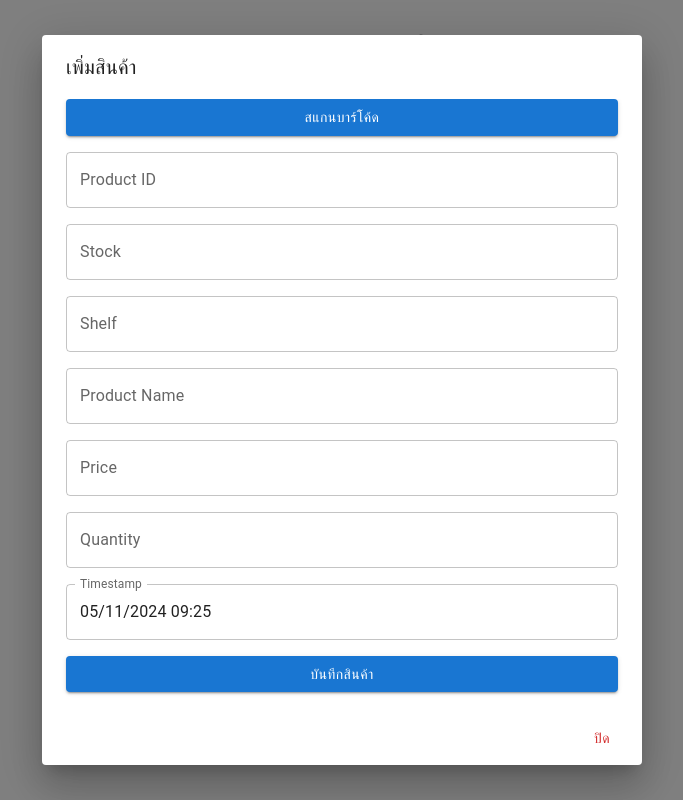
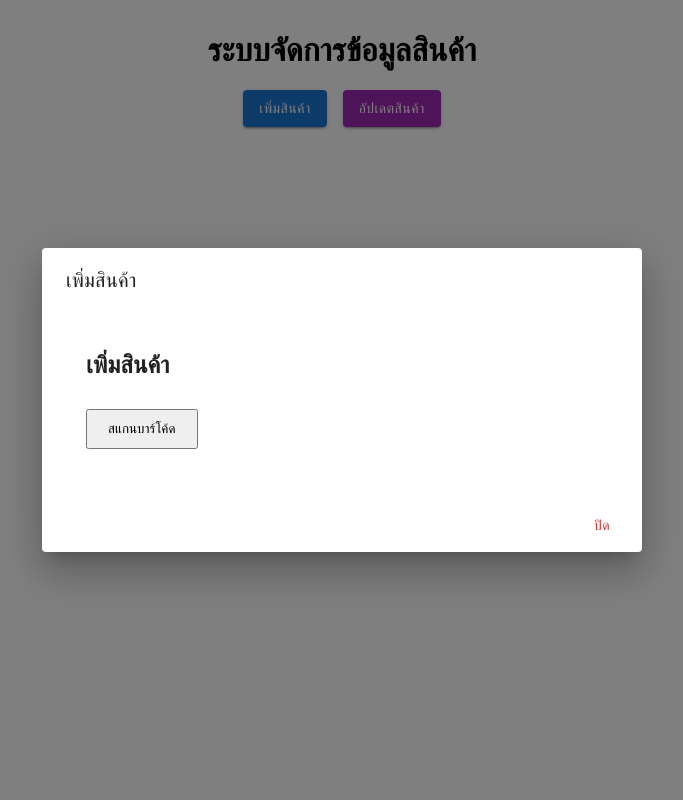
Before and after one commit to nontawit/stockMNG, a React (Create React App) app: page / in a window 1280 px wide. Both pictures are taken after a click on the button "เพิ่มสินค้า". Shown: the whole page, without its empty margins (298-981 px from the left). Built offline with nearby package versions, Linux system fonts and the light colour scheme.

Commit message:
fix camera

```diff
--- a/package.json
+++ b/package.json
@@ -10,6 +10,7 @@
     "@testing-library/jest-dom": "^5.17.0",
     "@testing-library/react": "^13.4.0",
     "@testing-library/user-event": "^13.5.0",
+    "@zxing/browser": "^0.1.5",
     "axios": "^1.7.7",
     "dayjs": "^1.11.13",
     "html5-qrcode": "^2.3.8",
--- a/src/components/AddProductForm.js
+++ b/src/components/AddProductForm.js
@@ -1,119 +1,101 @@
-import React, { useState } from "react";
-import { TextField, Button, Grid } from "@mui/material";
-import BarcodeScanner from "./BarcodeScanner";
-import dayjs from "dayjs";
+import React, { useState, useEffect } from "react";
+import { BrowserMultiFormatReader } from "@zxing/browser";
 
 const AddProductForm = () => {
-  const [scanning, setScanning] = useState(false);
-  const [formData, setFormData] = useState({
-    productID: "",
-    stock: "",
-    shelf: "",
-    productName: "",
-    price: "",
-    quantity: "",
-    timestamp: dayjs().format("DD/MM/YYYY HH:mm"),
-  });
+  const [barcode, setBarcode] = useState(""); // เก็บผลลัพธ์บาร์โค้ด
+  const [error, setError] = useState(""); // เก็บข้อผิดพลาด
+  const [isScanning, setIsScanning] = useState(false); // สถานะการสแกน
+  const [cameraError, setCameraError] = useState(""); // เก็บสถานะกล้อง
 
-  const handleBarcodeDetected = (code) => {
-    setFormData((prev) => ({ ...prev, productID: code }));
-    setScanning(false);
+  useEffect(() => {
+    let codeReader;
+    if (isScanning) {
+      codeReader = new BrowserMultiFormatReader();
+      codeReader
+        .decodeFromVideoDevice(null, "video", (result, error) => {
+          if (result) {
+            setBarcode(result.text); // เก็บค่าบาร์โค้ด
+            setError(""); // ล้างข้อผิดพลาด
+            stopScan(codeReader); // หยุดการสแกน
+          }
+          if (error) {
+            console.error(error);
+            setError("ไม่สามารถสแกนบาร์โค้ดได้");
+          }
+        })
+        .catch((err) => {
+          console.error(err);
+          setCameraError("ไม่สามารถเปิดกล้องได้ โปรดตรวจสอบการอนุญาต");
+        });
+    }
+
+    return () => {
+      if (codeReader) {
+        stopScan(codeReader);
+      }
+    };
+  }, [isScanning]);
+
+  const startScan = () => {
+    setIsScanning(true);
   };
 
-  const handleChange = (e) => {
-    const { name, value } = e.target;
-    setFormData((prev) => ({ ...prev, [name]: value }));
-  };
-
-  const handleSubmit = () => {
-    console.log("Submitted Data:", formData);
+  const stopScan = (codeReader) => {
+    setIsScanning(false);
+    if (codeReader) {
+      codeReader.reset();
+    }
   };
 
   return (
-    <Grid container spacing={2}>
-      {scanning ? (
-        <Grid item xs={12}>
-          <BarcodeScanner onDetected={handleBarcodeDetected} />
-        </Grid>
-      ) : (
-        <Grid item xs={12}>
-          <Button
-            variant="contained"
-            onClick={() => setScanning(true)}
-            fullWidth
-            color="primary"
-          >
-            สแกนบาร์โค้ด
-          </Button>
-        </Grid>
+    <div style={{ padding: "20px" }}>
+      <h2>เพิ่มสินค้า</h2>
+
+      {/* ปุ่มเริ่มการสแกน */}
+      <button
+        onClick={startScan}
+        style={{ margin: "10px 0", padding: "10px 20px", cursor: "pointer" }}
+      >
+        สแกนบาร์โค้ด
+      </button>
+
+      {/* กล้องแสดงผล */}
+      {isScanning && (
+        <div style={{ margin: "20px 0" }}>
+          <video id="video" width="100%" style={{ border: "1px solid #ddd" }} />
+        </div>
       )}
-      <Grid item xs={12}>
-        <TextField
-          label="Product ID"
-          value={formData.productID}
-          InputProps={{ readOnly: true }}
-          fullWidth
-        />
-      </Grid>
-      <Grid item xs={12}>
-        <TextField
-          label="Stock"
-          name="stock"
-          value={formData.stock}
-          onChange={handleChange}
-          fullWidth
-        />
-      </Grid>
-      <Grid item xs={12}>
-        <TextField
-          label="Shelf"
-          name="shelf"
-          value={formData.shelf}
-          onChange={handleChange}
-          fullWidth
-        />
-      </Grid>
-      <Grid item xs={12}>
-        <TextField
-          label="Product Name"
-          name="productName"
-          value={formData.productName}
-          onChange={handleChange}
-          fullWidth
-        />
-      </Grid>
-      <Grid item xs={12}>
-        <TextField
-          label="Price"
-          name="price"
-          value={formData.price}
-          onChange={handleChange}
-          fullWidth
-        />
-      </Grid>
-      <Grid item xs={12}>
-        <TextField
-          label="Quantity"
-          name="quantity"
-          value={formData.quantity}
-          onChange={handleChange}
-          fullWidth
-        />
-      </Grid>
-      <Grid item xs={12}>
-        <TextField
-          label="Timestamp"
-          value={formData.timestamp}
-          InputProps={{ readOnly: true }}
-          fullWidth
-        />
-      </Grid>
-      <Grid item xs={12}>
-        <Button variant="contained" onClick={handleSubmit} fullWidth>
-          บันทึกสินค้า
-        </Button>
-      </Grid>
-    </Grid>
+
+      {/* ข้อมูลผลลัพธ์ */}
+      {barcode && (
+        <p style={{ color: "green", fontWeight: "bold" }}>
+          บาร์โค้ดที่สแกนได้: {barcode}
+        </p>
+      )}
+
+      {/* แสดงข้อผิดพลาด */}
+      {(error || cameraError) && (
+        <p style={{ color: "red", fontWeight: "bold" }}>
+          {cameraError || error}
+        </p>
+      )}
+
+      {/* ปุ่มหยุดการสแกน */}
+      {isScanning && (
+        <button
+          onClick={() => setIsScanning(false)}
+          style={{
+            margin: "10px 0",
+            padding: "10px 20px",
+            cursor: "pointer",
+            backgroundColor: "red",
+            color: "white",
+          }}
+        >
+          หยุดสแกน
+        </button>
+      )}
+    </div>
   );
 };
 
```
Also changed, not shown: 1 other file (tests, documents, lock files or other folders).
